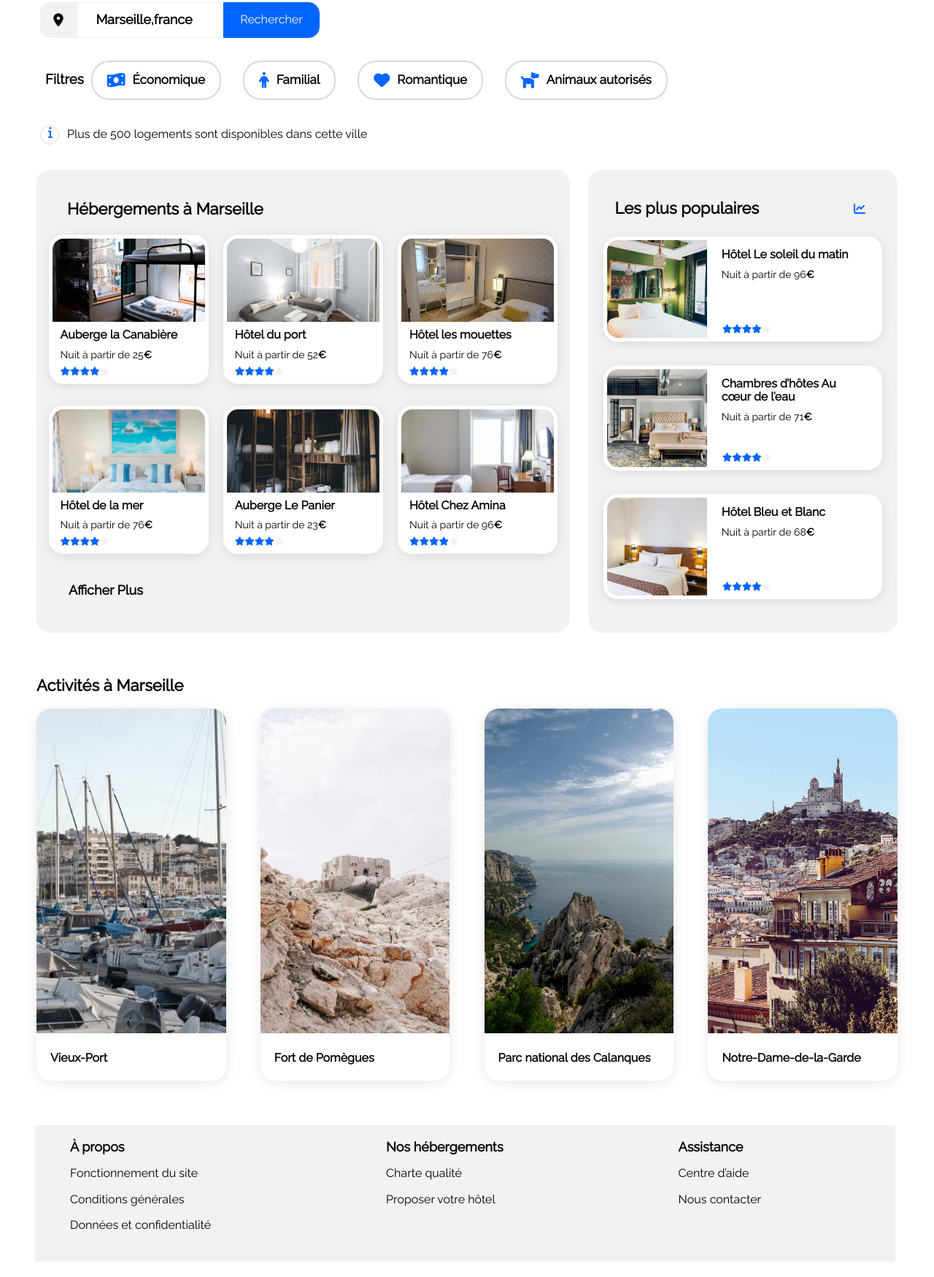
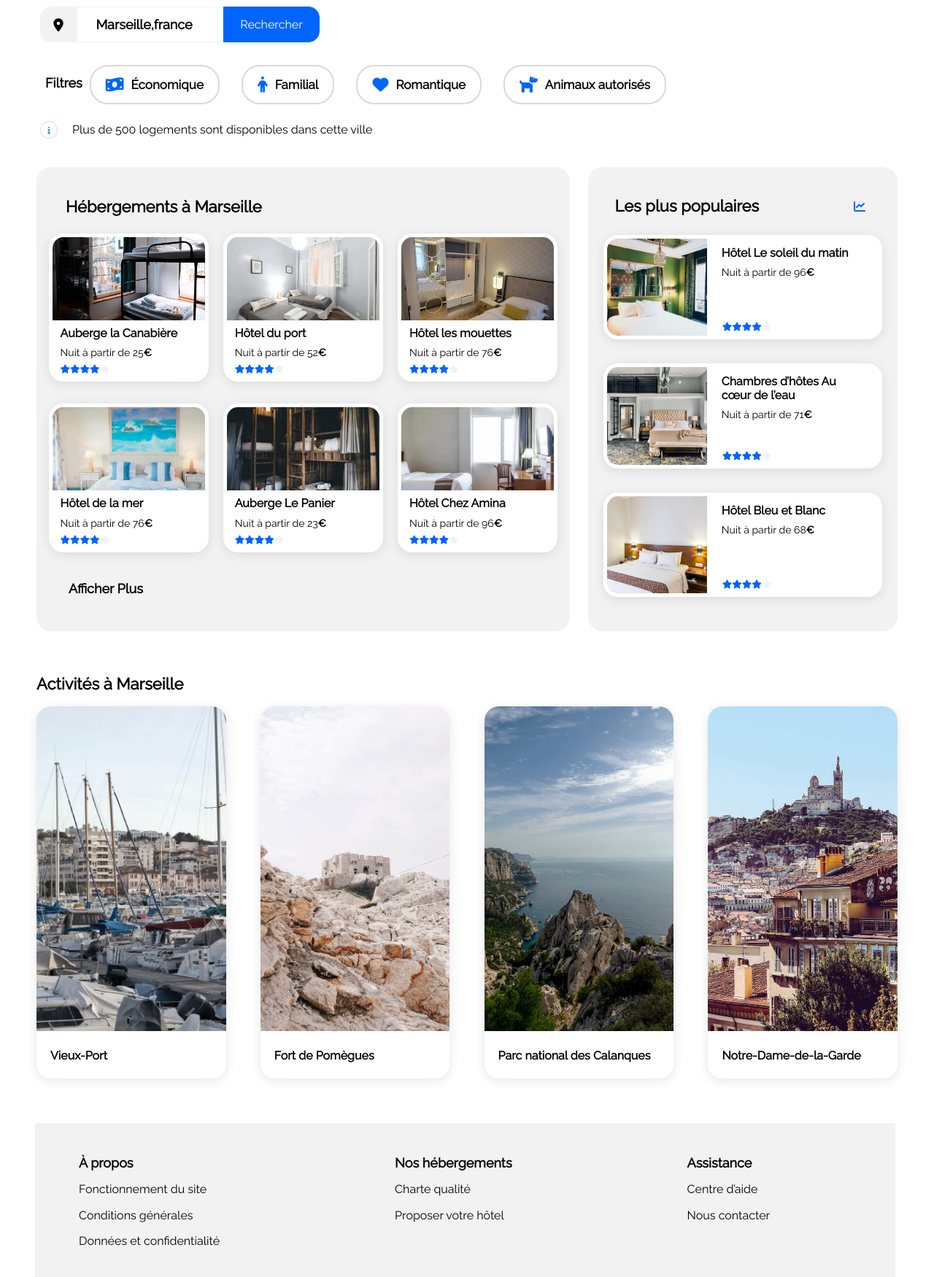
Before and after one commit to SBH2014/Booki, a plain HTML site: page index.html in a window 1280 px wide. Shown: the part 199-1949 px from the top of the page at 73% size. Before the commit the page ends 1928 px from the top, so only its background shows below. Drawn offline with Linux system fonts and the light colour scheme.

Commit message:
Fix titles and sections

```diff
--- a/index.html
+++ b/index.html
@@ -14,7 +14,7 @@
     <link href="https://fonts.googleapis.com/css2?family=Raleway&display=swap" rel="stylesheet">
     <link rel="stylesheet" href="./normalize.css">
     <link rel="stylesheet" href="./style.css">
-    <title>booki</title>
+    <title>Booki</title>
 
 </head>
 
@@ -32,7 +32,7 @@
 
         <section id="filtre_activites">
             <div class="titre_filtre">
-                <h2>Trouvez votre hébergement pour des vacances de rêve</h2>
+                <h1>Trouvez votre hébergement pour des vacances de rêve</h2>
                     <p>En plein centre-ville ou en pleine nature</p>
             </div>
             <div class="localisation_filtre">
@@ -48,7 +48,7 @@
                 </form>
             </div>
             <article class="filtres_recherche">
-                <h3> Filtres</h3>
+                <p> Filtres</p>
                 <div class="filtre_recherche_bouton">
                     <div class="filtre">
                         <i class="fa-solid fa-money-bill-wave"></i>
@@ -70,24 +70,19 @@
 
             </article>
             <div class="filtre_information">
-                <figure class="icone">
                 <i class="fa-solid fa-info "></i>
-                </figure>
-                <p>
-                    Plus de 500 logements sont disponibles dans cette ville
-                </p>
-
+                <p>Plus de 500 logements sont disponibles dans cette ville</p>
             </div>
         </section>
         <section id="section_hebergement">
             <div class="hebergement_marseille">
-                <h4>Hébergements à Marseille</h4>
+                <h2>Hébergements à Marseille</h2>
                 <div class="carte_hebergement_marseille">
                     <a class="carte_hebergement" href="#">
                         <img class="image_hebergement" src="image/imagesbooki/hebergements/4_small/canabiere.jpg"
                             alt="Auberge la Canabière">
-                        <h5> Auberge la Canabière</h5>
-                        <h6> Nuit à partir de 25<span class="prix">€</span></h6>
+                        <h3> Auberge la Canabière</h3>
+                        <p> Nuit à partir de 25<span class="prix">€</span></p>
                         <div class="etoiles">
                             <i class="fa-solid fa-star"></i>
                             <i class="fa-solid fa-star"></i>
@@ -101,8 +96,8 @@
                     <a class="carte_hebergement" href="#">
                         <img class="image_hebergement" src="image/imagesbooki/hebergements/4_small/hotel_du_port.jpg"
                             alt="Hôtel du port">
-                        <h5> Hôtel du port</h5>
-                        <h6> Nuit à partir de 52<span class="prix">€</span> </h6>
+                        <h3> Hôtel du port</h5>
+                            <p> Nuit à partir de 52<span class="prix">€</span> </p>
                             <div class="etoiles">
                                 <i class="fa-solid fa-star"></i>
                                 <i class="fa-solid fa-star"></i>
@@ -114,8 +109,8 @@
                     <a class="carte_hebergement" href="#">
                         <img class="image_hebergement" src="image/imagesbooki/hebergements/4_small/les_mouettes.jpg"
                             alt="Hôtel les mouette">
-                        <h5> Hôtel les mouettes</h5>
-                        <h6> Nuit à partir de 76<span class="prix">€</span></h6>
+                        <h3> Hôtel les mouettes</h3>
+                        <p> Nuit à partir de 76<span class="prix">€</span></p>
                         <div class="etoiles">
                             <i class="fa-solid fa-star"></i>
                             <i class="fa-solid fa-star"></i>
@@ -127,8 +122,8 @@
                     <a class="carte_hebergement" href="#">
                         <img class="image_hebergement" src="image/imagesbooki/hebergements/4_small/hotel_la_mer.jpg"
                             alt="hotel_de_mer">
-                        <h5>Hôtel de la mer</h5>
-                        <h6>Nuit à partir de 76<span class="prix">€</span></h6>
+                        <h3>Hôtel de la mer</h3>
+                        <p>Nuit à partir de 76<span class="prix">€</span></p>
                         <div class="etoiles">
                             <i class="fa-solid fa-star"></i>
                             <i class="fa-solid fa-star"></i>
@@ -140,8 +135,8 @@
                     <a class="carte_hebergement" href="#">
                         <img class="image_hebergement" src="image/imagesbooki/hebergements/4_small/le_panier.jpg"
                             alt="Auberge Le Panier">
-                        <h5>Auberge Le Panier</h5>
-                        <h6>Nuit à partir de 23<span class="prix">€</span> </h6>
+                        <h3>Auberge Le Panier</h3>
+                        <p>Nuit à partir de 23<span class="prix">€</span> </p>
                         <div class="etoiles">
                             <i class="fa-solid fa-star"></i>
                             <i class="fa-solid fa-star"></i>
@@ -153,8 +148,8 @@
                     <a class="carte_hebergement" href="#">
                         <img class="image_hebergement" src="image/imagesbooki/hebergements/4_small/chez_amina.jpg"
                             alt="hotel_de_mer">
-                        <h5>Hôtel Chez Amina</h5>
-                        <h6>Nuit à partir de 96<span class="prix">€</span></h6>
+                        <h3>Hôtel Chez Amina</h3>
+                        <p>Nuit à partir de 96<span class="prix">€</span></p>
                         <div class="etoiles">
                             <i class="fa-solid fa-star"></i>
                             <i class="fa-solid fa-star"></i>
@@ -164,10 +159,7 @@
                         </div>
                     </a>
                 </div>
-                <div>
-                    <p> Afficher Plus</p>
-                </div>
-
+                <a class="afficher_plus" href="#">Afficher Plus</a>
             </div>
             <div class="plus_populaire">
                 <div class="entete_plus_populaire">
@@ -182,8 +174,8 @@
                         </figure>
                         <div class="texte_carte_populaire">
                             <div class="text">
-                                <h5>Hôtel Le soleil du matin </h5>
-                                <h6>Nuit à partir de 96<span class="prix">€</span></h6>
+                                <h3>Hôtel Le soleil du matin </h3>
+                                <p>Nuit à partir de 96<span class="prix">€</span></p>
                             </div>
                             <div class="etoiles">
                                 <i class="fa-solid fa-star"></i>
@@ -203,8 +195,8 @@
                         </figure>
                         <div class="texte_carte_populaire">
                             <div class="text">
-                                <h5>Chambres d’hôtes Au cœur de l’eau</h5>
-                                <h6>Nuit à partir de 71<span class="prix">€</span></h6>
+                                <h3>Chambres d’hôtes Au cœur de l’eau</h3>
+                                <p>Nuit à partir de 71<span class="prix">€</span></p>
                             </div>
                             <div class="etoiles">
                                 <i class="fa-solid fa-star"></i>
@@ -223,8 +215,8 @@
                         </figure>
                         <div class="texte_carte_populaire">
                             <div class="text">
-                                <h5>Hôtel Bleu et Blanc</h5>
-                                <h6>Nuit à partir de 68<span class="prix">€</span> </h6>
+                                <h3>Hôtel Bleu et Blanc</h3>
+                                <p>Nuit à partir de 68<span class="prix">€</span> </p>
                             </div>
                             <div class="etoiles">
                                 <i class="fa-solid fa-star"></i>
@@ -239,7 +231,7 @@
             </div>
         </section>
         <section id="activites_a_marseille">
-            <h6>Activités à Marseille</h6>
+            <h2>Activités à Marseille</h2>
             <div class="carte_activites_a_marseille">
                 <a class="carte_activites" href="#">
                     <figure class="img_activites1">
@@ -276,34 +268,20 @@
         </section>
         <footer>
             <div class="footer_liens">
-                <h6>À propos</h6>
-                <a class="footer_liens1" href="#">
-                    <p> Fonctionnement du site</p>
-                </a>
-                <a class="footer_liens2" href="#">
-                    <p>Conditions générales </p>
-                </a>
-                <a class="footer_liens3" href="#">
-                    <p>Données et confidentialité</p>
-                </a>
+                <h3 class="footer_titre">À propos</h3>
+                <a href="#">Fonctionnement du site</a>
+                <a href="#">Conditions générales</a>
+                <a href="#">Données et confidentialité</a>
             </div>
             <div class="footer_liens">
-                <h6>Nos hébergements</h6>
-                <a class="footer_liens1" href="#">
-                    <p>Charte qualité</p>
-                </a>
-                <a class="footer_liens2" href="#">
-                    <p> Proposer votre hôtel</p>
-                </a>
+                <h3 class="footer_titre">Nos hébergements</h5>
+                    <a href="#">Charte qualité</a>
+                    <a href="#">Proposer votre hôtel</a>
             </div>
             <div class="footer_liens">
-                <h6>Assistance</h6>
-                <a class="footer_liens1" href="#">
-                    <p>Centre d’aide</p>
-                </a>
-                <a class="footer_liens2" href="#">
-                    <p>Nous contacter</p>
-                </a>
+                <h3 class="footer_titre">Assistance</h5>
+                    <a href="#">Centre d’aide</a>
+                    <a href="#">Nous contacter</a>
             </div>
         </footer>
     </div>
--- a/style.css
+++ b/style.css
@@ -119,7 +119,6 @@ header {
 
 
 .barre_recherche {
-    border: none;
     font-style: normal;
     font-weight: 700;
     font-size: 18px;
@@ -163,10 +162,13 @@ header {
 
 }
 
-.filtres_recherche h3 {
+.filtres_recherche p {
 
     margin-top: 46px;
     padding-left: 7px;
+    font-style: normal;
+    font-weight: 700;
+    font-size: 18px;
 
 }
 
@@ -206,30 +208,30 @@ header {
 
 .filtre_information {
     display: flex;
-    flex-direction: row;
-    column-gap: 11px;
+    align-items: center;
+    margin-top: 23px;
+    margin-bottom: 39px;
+
 }
 
-.filtre_information .icone {
+.filtre_information .fa-solid {
     display: flex;
+    justify-content: center;
+    align-items: center;
+    width: 22px;
+    height: 22px;
+    font-size: 10px;
+    border-radius: 20px;
     color: var(--blue);
-    border: 1px solid #D9D9D9;
-    width: 24px;
-    height: 24px;
-    border-radius: 15px;
-    justify-content: center;
-    margin-top: 35px;
+    border: solid 1px #D9D9D9;
+    margin-right: 20px;
 }
 
-.filtre_information figure i {
-    height: 10px;
-    width: 4px;
-}
+
 
 .filtre_information p {
     font-style: normal;
     font-size: 16px;
-    margin: 38px 0 39px 0;
 }
 
 /* Section hébergement à marseille*/
@@ -249,11 +251,8 @@ header {
     width: 65%;
 }
 
-.hebergement_marseille h4 {
-    font-style: normal;
-    font-weight: 700;
-    font-size: 22px;
-    padding: 42px 0px 23px 42px;
+.hebergement_marseille h2 {
+    padding: 42px 0px 23px 40px;
 }
 
 .carte_hebergement_marseille {
@@ -287,25 +286,15 @@ header {
     object-fit: cover;
 }
 
-h2,
-h4 {
+h1,
+h2 {
     font-style: normal;
     font-weight: 700;
     font-size: 22px;
     color: black;
 }
 
-#activites_a_marseille h6 {
-    font-style: normal;
-    font-weight: 700;
-    font-size: 22px;
-    color: black;
-    padding-left: 50px;
-    margin-top: 60px;
-
-}
-
-.hebergement_marseille h5 {
+.hebergement_marseille h3 {
     padding: 4px 0 0 16px;
     font-style: normal;
     font-weight: 700;
@@ -313,7 +302,7 @@ h4 {
 
 }
 
-.hebergement_marseille h6 {
+.hebergement_marseille .carte_hebergement p {
     font-style: normal;
     font-weight: 400;
     font-size: 14px;
@@ -339,12 +328,15 @@ h4 {
     font-weight: bold;
 }
 
-.hebergement_marseille div p {
-
+.hebergement_marseille .afficher_plus {
+    display: block;
+    text-decoration: none;
+    color: black;
     font-weight: 700;
     font-size: 18px;
-    padding: 40px 0px 46px 44px;
+    margin: 40px 0 0 44px;
 }
+
 
 .plus_populaire {
 
@@ -361,7 +353,7 @@ h4 {
     justify-content: space-between;
 }
 
-.plus_populaire p {
+.plus_populaire .entete_plus_populaire p {
     font-weight: 700;
     font-size: 22px;
     padding: 41px 0 26px 37px;
@@ -402,7 +394,7 @@ h4 {
 
 }
 
-.texte_carte_populaire h5 {
+.texte_carte_populaire h3 {
     font-style: normal;
     font-weight: 700;
     font-size: 16px;
@@ -412,7 +404,7 @@ h4 {
 
 }
 
-.texte_carte_populaire h6 {
+.texte_carte_populaire p {
     font-style: normal;
     font-weight: 400;
     font-size: 14px;
@@ -439,10 +431,17 @@ h4 {
 
     display: flex;
     flex-direction: column;
-    row-gap: 18.5px;
+    row-gap: 18px;
     max-width: 100%;
+    max-height: 100%;
     margin-right: 50px;
-    max-height: 100%;
+
+
+}
+
+#activites_a_marseille h2 {
+    padding-left: 50px;
+    margin-top: 60px;
 
 }
 
@@ -490,9 +489,10 @@ footer {
     flex-direction: row;
     column-gap: 240px;
     max-width: 100%;
-    padding-left: 48px;
+    padding: 45px 0 0 60px;
     margin: 61px 53px 0 48px;
     background-color: var(--gris);
+
 
 }
 
@@ -500,13 +500,10 @@ footer {
     display: flex;
     flex-direction: column;
     row-gap: 12px;
-    padding-top: 20px;
-    padding-bottom: 40px;
-
-
+    padding: 0 0 40px 0;
 }
 
-footer h6 {
+.footer_titre {
     font-style: normal;
     font-weight: 700;
     font-size: 18px;
@@ -521,8 +518,10 @@ footer a {
     padding-top: 5px;
 }
 
-/*media queries tablette/header */
+
+/*media queries tablette/body */
 @media screen and (max-width:992px) {
+
     header {
 
         display: flex;
@@ -539,10 +538,6 @@ footer a {
     .nav:hover {
         border-top: none;
     }
-}
-
-/*media queries tablette/body */
-@media screen and (max-width:992px) {
 
     .filtres_recherche {
 
@@ -593,11 +588,11 @@ footer a {
         flex-wrap: nowrap;
     }
 
-    .texte_carte_populaire h5 {
+    .texte_carte_populaire h3 {
         font-size: 14px;
     }
 
-    .texte_carte_populaireh6 {
+    .texte_carte_populaire p {
         font-size: 13px;
     }
 
@@ -620,9 +615,11 @@ footer a {
         flex-wrap: wrap;
     }
 
-    .hebergement_marseille div p {
-        visibility: hidden;
+    .hebergement_marseille .afficher_plus {
+        margin-bottom: 46px;
+
     }
+
 
     .carte_activites_a_marseille {
         margin-right: 50px;
@@ -714,7 +711,7 @@ footer a {
 
     }
 
-    .filtres_recherche h2 {
+    .filtres_recherche p {
         margin-top: 30px;
     }
 
@@ -767,6 +764,17 @@ footer a {
         box-shadow: 0 4px 4px 0 rgba(0, 0, 0, 0.25);
     }
 
+    .filtre_information {
+        align-items: flex-start;
+    }
+
+    .filtre_information .fa-solid {
+        width: 24px;
+    }
+
+
+
+
     #section_hebergement {
         display: flex;
         flex-direction: column-reverse;
@@ -802,6 +810,11 @@ footer a {
         background-color: var(--white);
     }
 
+    #activites_a_marseille h2 {
+        padding-left: 50px;
+        margin-top: 0;
+    }
+
     .carte_hebergement_marseille {
         width: 100%;
     }
@@ -816,6 +829,10 @@ footer a {
         width: 100%;
         height: 65%;
         object-fit: cover;
+    }
+
+    .hebergement_marseille .afficher_plus {
+        visibility: hidden;
     }
 
     .carte_activites_a_marseille {
@@ -843,10 +860,12 @@ footer a {
         flex-direction: column;
         row-gap: 20px;
         padding-bottom: 61px;
-        margin: 0;
         height: 100%;
+        margin: 80px 0 0 0;
+        margin-left: 0;
+        margin-right: 0;
         margin-top: 80px;
-
+        padding-left: 30px;
     }
 
 }
```
Lines whose indentation alone changed are shown as unchanged.
